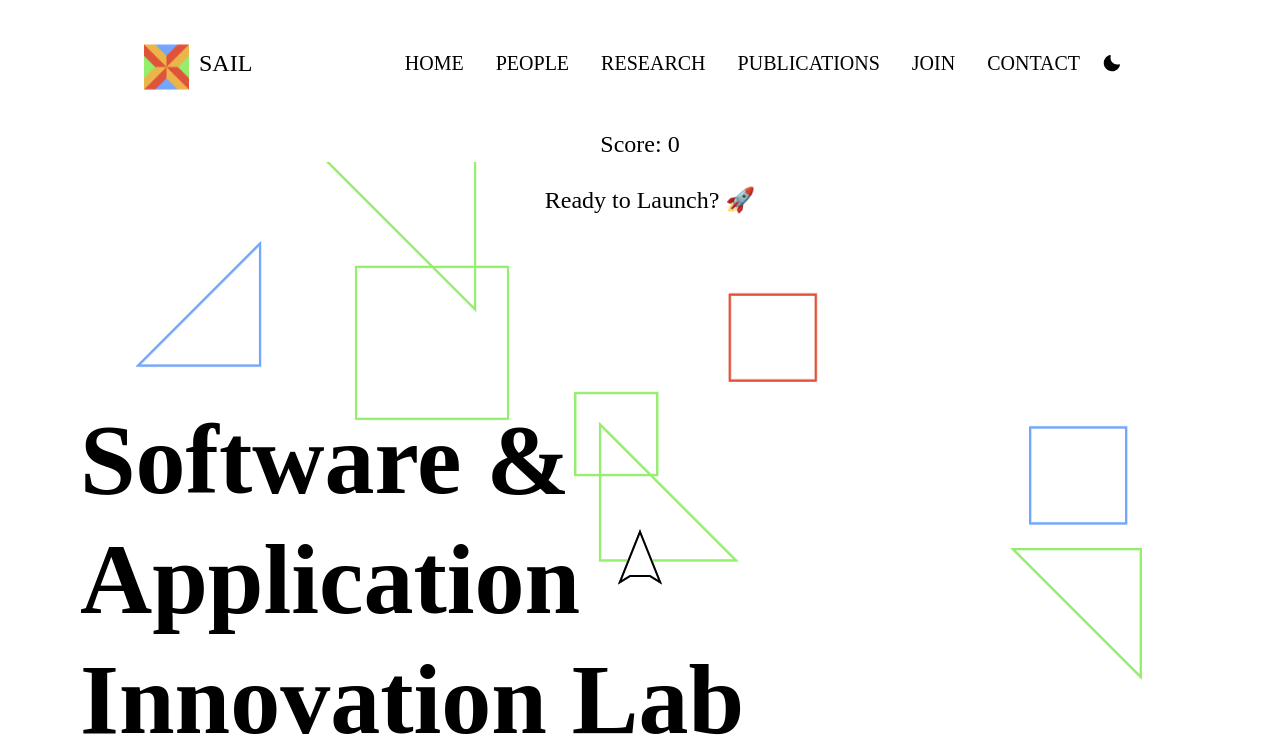
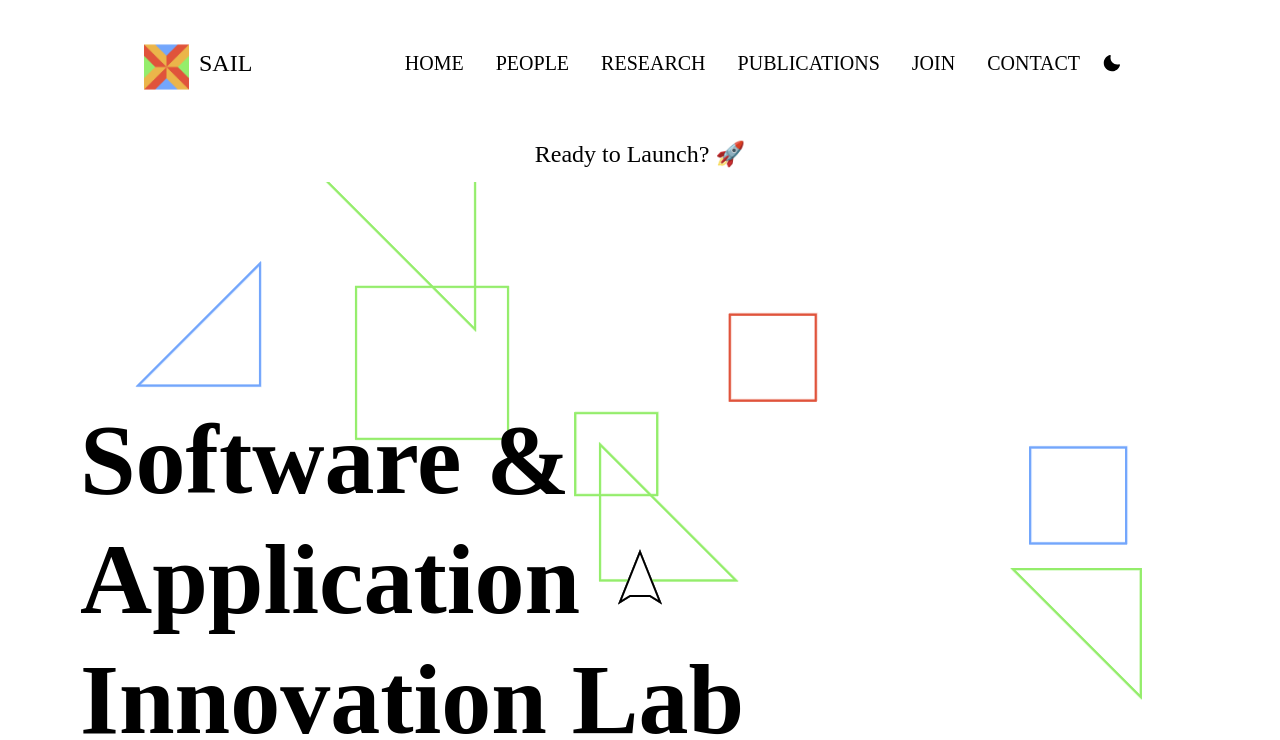
Before and after one commit to hicsail/hicsail.github.io, a React app: page / in a window 1280 px wide. Shown: the top 740 px of the page. Built offline with nearby package versions, Linux system fonts and the light colour scheme; a web font is replaced by a local one.

Commit message:
fix alignment of try again and remove score when game is not loaded

```diff
--- a/src/components/asteroidGame/Reacteroids.js
+++ b/src/components/asteroidGame/Reacteroids.js
@@ -477,6 +477,7 @@ export class Reacteroids extends Component {
     let instructions;
     let touchcontrols;
     let message;
+    let score;
 
     if (this.state.currentScore <= 0) {
       message = '0 points... So sad.';
@@ -488,18 +489,21 @@ export class Reacteroids extends Component {
 
     if (!this.state.inGame) {
       endgame = (
-        <div>
+        <div
+          style={{
+            textAlign: 'center',
+            width: '100%',
+            fontSize: '1.5rem',
+          }}
+        >
           <button
             style={{
-              position: 'absolute',
+              // position: 'absolute',
+              // padding: '10px 20px',
               color: this.props.colorMode == 'white' ? '#000000' : '#FFFFFF',
-              fontSize: '1.5rem',
-              padding: '10px 20px',
               margin: '10px',
               fontFamily: 'Karbon',
               cursor: 'pointer',
-              width: '100%',
-              textAlign: 'center',
             }}
             onClick={this.startGame.bind(this)}
           >
@@ -511,18 +515,21 @@ export class Reacteroids extends Component {
 
     if (!this.state.shipLoaded) {
       startgame = (
-        <div>
+        <div
+          style={{
+            textAlign: 'center',
+            width: '100%',
+            fontSize: '1.5rem',
+          }}
+        >
           <button
             style={{
-              position: 'absolute',
+              // position: 'absolute',
+              // padding: '10px 20px',
               color: this.props.colorMode == 'white' ? '#000000' : '#FFFFFF',
-              fontSize: '1.5rem',
-              padding: '10px 20px',
               margin: '10px',
               fontFamily: 'Karbon',
               cursor: 'pointer',
-              width: '100%',
-              textAlign: 'center',
             }}
             onClick={this.launchShip.bind(this)}
           >
@@ -607,8 +614,8 @@ export class Reacteroids extends Component {
       );
     }
 
-    return (
-      <div>
+    if (this.state.shipLoaded) {
+      score = (
         <div
           style={{
             fontSize: '1.5rem',
@@ -618,6 +625,21 @@ export class Reacteroids extends Component {
         >
           Score: {this.state.currentScore}
         </div>
+      );
+    }
+
+    return (
+      <div>
+        {/* <div
+          style={{
+            fontSize: '1.5rem',
+            width: '100%',
+            textAlign: 'center',
+          }}
+        >
+          Score: {this.state.currentScore}
+        </div> */}
+        {score}
         {endgame}
         {startgame}
         <canvas
```
